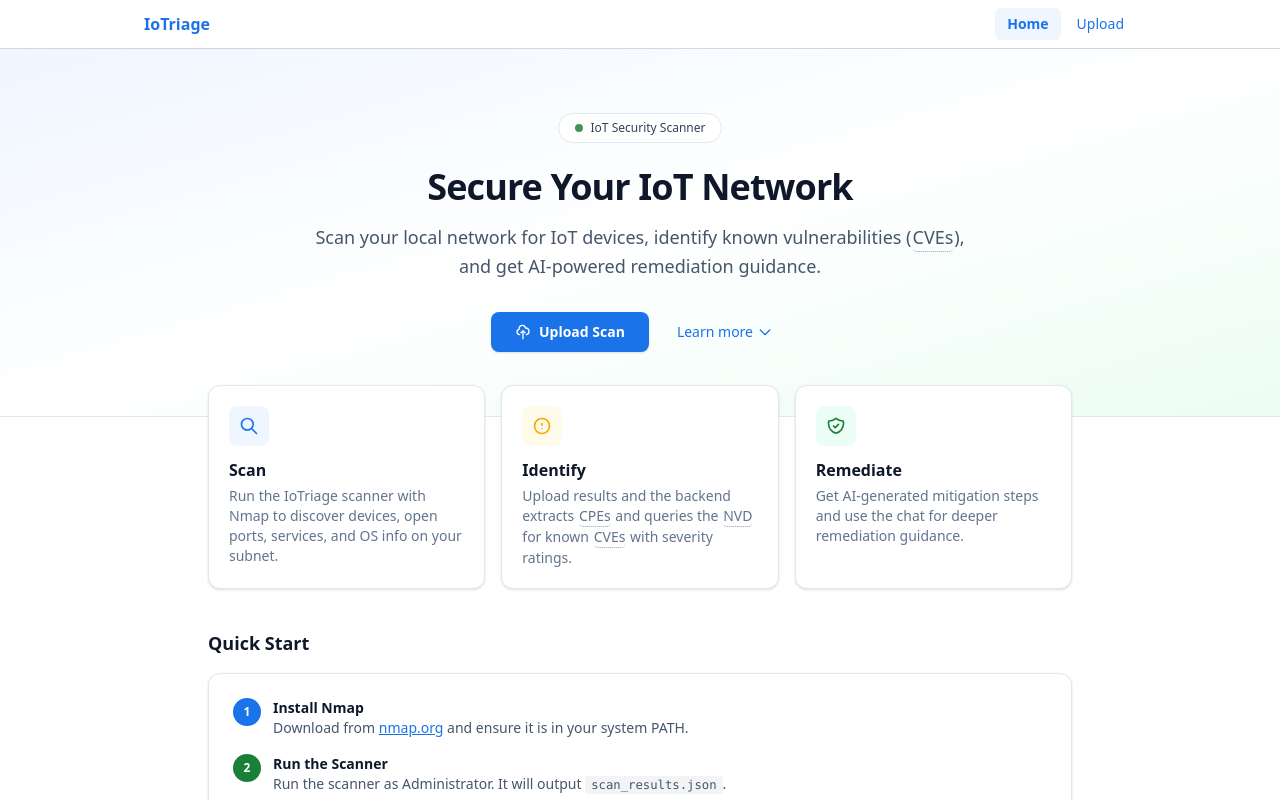
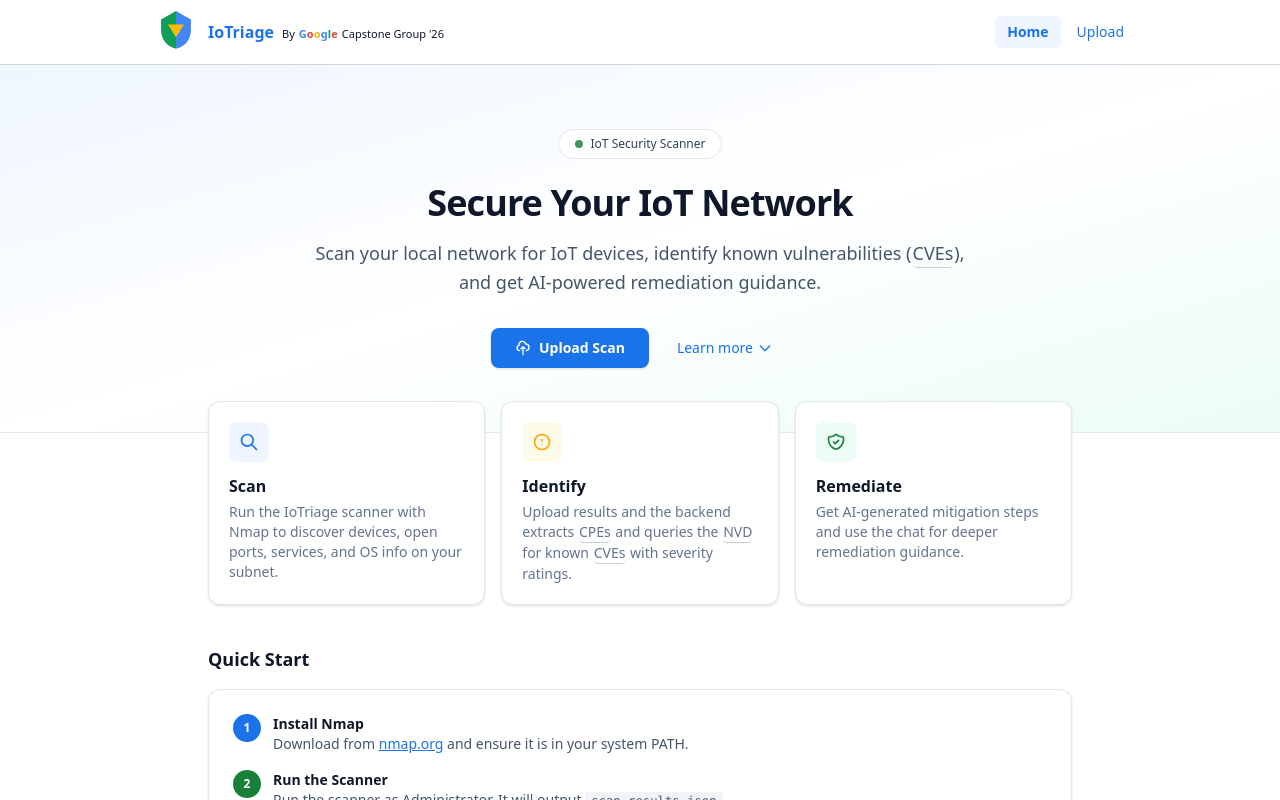
Before and after one commit to kagrawal6/Iotriage-Google-capstone, a React (Vite) app in the folder frontend/: page / in a window 1280 px wide. Shown: the top 800 px of the page. Built offline with nearby package versions, Linux system fonts and the light colour scheme.

Commit message:
Made logo

```diff
--- a/frontend/src/components/Navbar.jsx
+++ b/frontend/src/components/Navbar.jsx
@@ -25,10 +25,35 @@
   return (
     <nav className="border-b border-gray-300 bg-white sticky top-0 z-50">
       <div className="max-w-5xl mx-auto px-4">
-        <div className="flex items-center justify-between h-12">
-          <NavLink to="/" className="text-base font-bold text-[#1a73e8]">
-            IoTriage
-          </NavLink>
+        <div className="flex items-center justify-between h-16">
+          <div className="flex items-center gap-2">
+            <NavLink to="/" className="inline-flex items-center gap-0 text-base font-bold text-[#1a73e8] leading-none">
+              <svg
+                className="w-16 h-16 shrink-0"
+                viewBox="0 0 24 24"
+                aria-hidden="true"
+                focusable="false"
+              >
+                <path d="M12 2l7 4v5c0 5.1-3.1 8.4-7 9-3.9-.6-7-3.9-7-9V6z" fill="white" />
+                <path d="M12 4.1l5.6 3.2v3.8c0 3.9-2.3 6.5-5.6 7.2z" fill="#4285F4" />
+                <path d="M12 4.1L6.4 7.3v3.8c0 3.9 2.3 6.5 5.6 7.2z" fill="#0F9D58" />
+                <path d="M9 9.2h6L12 14z" fill="#FBBC05" />
+              </svg>
+              IoTriage
+            </NavLink>
+            <span className="hidden sm:inline-flex items-center gap-1 text-[11px] text-slate-900 leading-none translate-y-[1px]">
+              <span>By</span>
+              <span className="font-semibold tracking-[0.01em]">
+                <span className="text-[#4285F4]">G</span>
+                <span className="text-[#DB4437]">o</span>
+                <span className="text-[#F4B400]">o</span>
+                <span className="text-[#4285F4]">g</span>
+                <span className="text-[#0F9D58]">l</span>
+                <span className="text-[#DB4437]">e</span>
+              </span>
+              <span>Capstone Group '26</span>
+            </span>
+          </div>
 
           <div className="flex items-center gap-1">
             <NavLink to="/" className={linkClass("blue")}>
```
